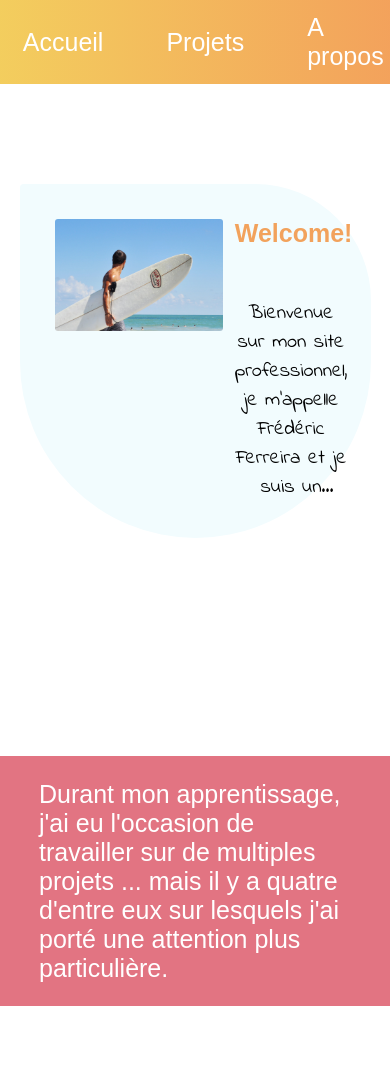
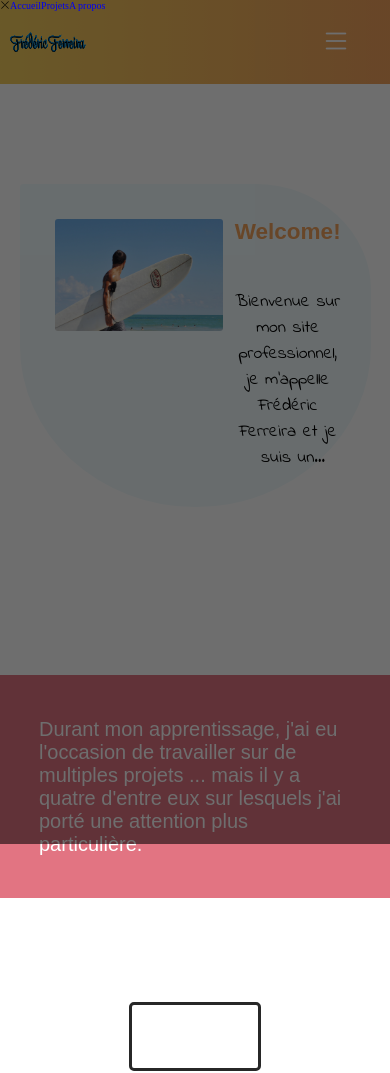
Before and after one commit to Frederic-Ferreira/portfolio, a React (Vite) app: page / in a window 390 px wide. Shown: the top 1073 px of the page. Built offline with nearby package versions, Linux system fonts and the light colour scheme; grey boxes are pictures that could not be loaded; a web font is replaced by a local one.

Commit message:
sidebar . . .

```diff
--- a/index.html
+++ b/index.html
@@ -5,6 +5,10 @@
     <meta
       name="viewport"
       content="width=device-width, initial-scale=1.0"
+    />
+    <link
+      rel="stylesheet"
+      href="https://cdn.jsdelivr.net/npm/bootstrap-icons@1.8.3/font/bootstrap-icons.css"
     />
     <link rel="stylesheet" href="./src/sass//main.scss" />
     <title>Portfolio</title>
--- a/src/App.jsx
+++ b/src/App.jsx
@@ -5,6 +5,12 @@ import Projects from './components/Projects';
 function App() {
   return (
     <div className="App">
+      <div id="side-bar">
+        <i class="bi bi-x-lg"></i>
+        <a href="#">Accueil</a>
+        <a href="#projects">Projets</a>
+        <a href="#about">A propos</a>
+      </div>
       <Header />
       <Main />
     </div>
--- a/src/components/Contact.jsx
+++ b/src/components/Contact.jsx
@@ -87,9 +87,9 @@ function Contact() {
               <span>Linkedin :</span>{' '}
               <a
                 target="_blank"
-                href="www.linkedin.com/in/frederic-ferreira-developpeur"
+                href="https://linkedin.com/in/frederic-ferreira-developpeur"
               >
-                www.linkedin.com/in/frederic-ferreira-developpeur
+                https://linkedin.com/in/frederic-ferreira-developpeur
               </a>
             </p>
           </div>
--- a/src/components/Header.jsx
+++ b/src/components/Header.jsx
@@ -4,6 +4,10 @@ import Lottie from 'lottie-web';
 import NameAnimation from '../animations/name.json';
 
 function Header() {
+  const handleClick = (e) => {
+    e.target.classList.toggle('active');
+  };
+
   useEffect(() => {
     Lottie.loadAnimation({
       container: document.getElementById('svg-container'),
@@ -19,6 +23,7 @@ function Header() {
         <a href="#">Accueil</a>
         <a href="#projects">Projets</a>
         <a href="#about">A propos</a>
+        <i onClick={handleClick} class="bi bi-list"></i>
       </div>
     </header>
   );
--- a/src/components/Home.jsx
+++ b/src/components/Home.jsx
@@ -17,8 +17,9 @@ function Home() {
           <h2>Welcome!</h2>
           <p>
             Bienvenue sur mon site professionnel, je m'appelle
-            Frédéric Ferreira et je suis un développeur Front End
-            junior, spécialisé dans le framework React.
+            Frédéric Ferreira et je suis un développeur{' '}
+            <span>Front End</span> junior, spécialisé dans le
+            framework <span>React</span>.
           </p>
         </div>
       </div>
--- a/src/sass/main.scss
+++ b/src/sass/main.scss
@@ -53,6 +53,10 @@ html {
   transform: translateY(8rem);
 }
 
+.active {
+  transform: rotate(-90deg);
+}
+
 /* ----------- HEADER ----------- */
 
 header {
@@ -64,7 +68,7 @@ header {
   justify-content: space-between;
   height: 10vh;
   background: $yellow-linear;
-  padding: 0 10vw 0 2vw;
+  padding: 0 5vw 0 2vw;
   font-family: 'Send Flowers', sans-serif;
 
   &.sticky {
@@ -103,6 +107,10 @@ header {
       }
     }
   }
+  i,
+  #side-bar {
+    display: none;
+  }
 }
 
 /* ----------- MAIN ----------- */
@@ -124,7 +132,7 @@ header {
       border-radius: 1% 33% 50% 50%;
 
       span {
-        color: $light-blue;
+        color: $orange;
       }
 
       img {
@@ -137,7 +145,7 @@ header {
         margin-left: 3vw;
         text-align: center;
         max-width: 40%;
-        max-height: 40rem;
+        max-height: 60%;
         text-overflow: ellipsis;
       }
 
@@ -146,7 +154,6 @@ header {
         font-size: 4rem;
         height: 7rem;
         color: $orange;
-        margin-bottom: 1rem;
       }
 
       p {
@@ -164,7 +171,6 @@ header {
   /* PROJECTS */
   #projects {
     padding-top: 10vh;
-    margin-top: 5rem;
     min-height: 120rem;
     position: relative;
 
@@ -259,8 +265,8 @@ header {
               padding: 5px;
               border: 2px solid $orange;
               border-radius: 50%;
-              height: 5vw;
-              width: 5vw;
+              height: 50px;
+              width: 50px;
             }
           }
         }
@@ -517,6 +523,80 @@ header {
     }
   }
 }
+
+@media (max-width: 700px) {
+  header #links {
+    font-size: 2.25rem;
+  }
+
+  #main {
+    #home #home-content {
+      p {
+        font-size: 1.75rem;
+      }
+
+      h2 {
+        font-size: 2.25rem;
+      }
+    }
+
+    #projects #projects-title p {
+      font-size: 2rem;
+    }
+
+    #projects #projects-content ul li .row-wrapper img {
+      height: 45px;
+      width: 45px;
+    }
+
+    #about #skills-set {
+      & h1 {
+        font-size: 2rem;
+      }
+
+      & #skills,
+      & #setup {
+        font-size: 1.5rem;
+      }
+    }
+
+    #about #contact {
+      font-size: 1rem;
+      & h2 {
+        font-size: 2.25rem;
+      }
+    }
+  }
+}
+
+@media (max-width: 580px) {
+  #side-bar {
+    position: absolute;
+    top: 0;
+    height: 100vh;
+    width: 100vw;
+    background-color: rgba(0, 0, 0, 0.568);
+    z-index: 3;
+  }
+  header #links {
+    a {
+      display: none;
+    }
+
+    i {
+      display: block;
+      color: white;
+      font-size: 3rem;
+      margin-right: 5vw;
+      transition: all 0.5s ease;
+
+      &:hover {
+        cursor: pointer;
+        color: $blue;
+      }
+    }
+  }
+}
 /* ----------- ANIMATIONS ----------- */
 
 @keyframes appears {
```
